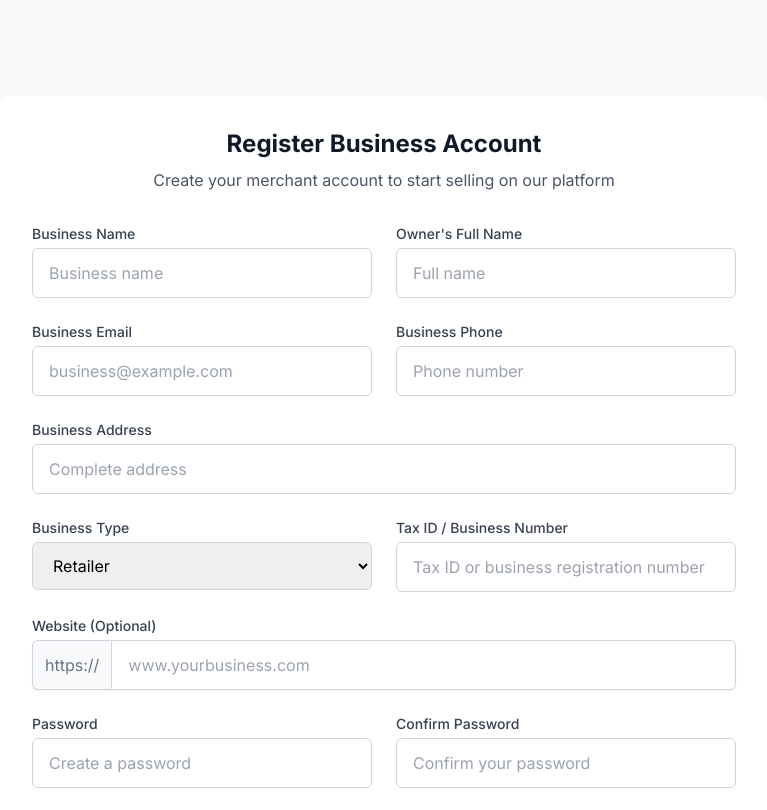
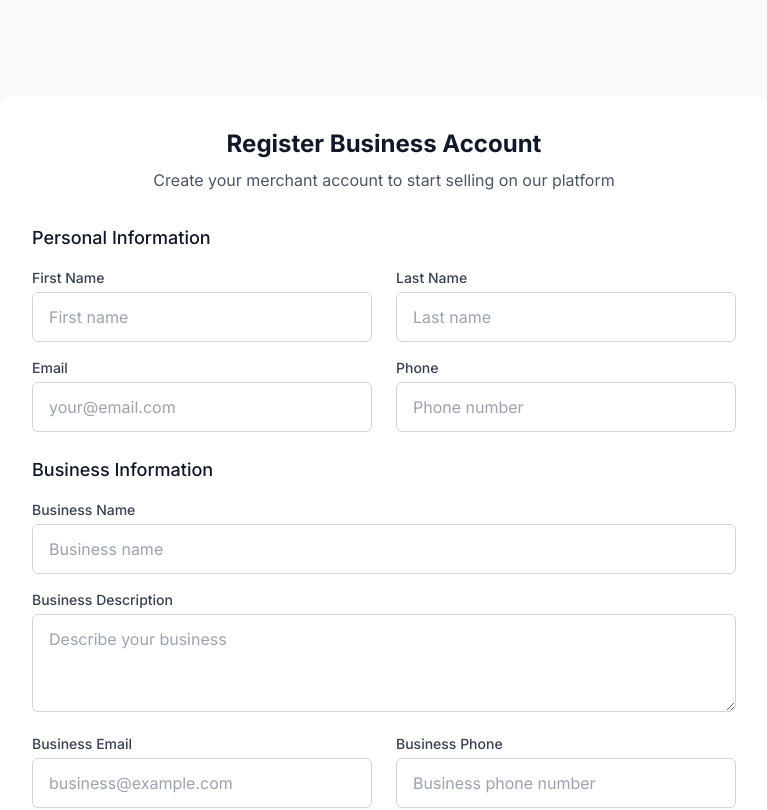
Before and after one commit to ojshav/Ecommerce, a React (Vite) app: page /register-business in a window 1280 px wide. Shown: the top 810 px of the page, without its empty margins (256-1023 px from the left). Built offline with nearby package versions, Linux system fonts and the light colour scheme; no server answers.

Commit message:
Solved the bug with the buisness login page

```diff
--- /dev/null
+++ b/src/config.ts
@@ -0,0 +1 @@
+export const API_BASE_URL = process.env.VITE_API_BASE_URL || 'http://127.0.0.1:5000/api';
--- a/src/pages/auth/BusinessLogin.tsx
+++ b/src/pages/auth/BusinessLogin.tsx
@@ -3,22 +3,70 @@ import { Link, useNavigate } from 'react-router-dom';
 import { useAuth } from '../../context/AuthContext';
 import { motion } from 'framer-motion';
 
+const API_BASE_URL = import.meta.env.VITE_API_BASE_URL;
+
 const BusinessLogin: React.FC = () => {
   const [email, setEmail] = useState('');
   const [password, setPassword] = useState('');
+  const [error, setError] = useState('');
   const [isSubmitting, setIsSubmitting] = useState(false);
-  const { businessLogin } = useAuth();
+  const { setAuthState } = useAuth(); // We'll add this function to AuthContext
   const navigate = useNavigate();
 
   const handleSubmit = async (e: React.FormEvent) => {
     e.preventDefault();
     setIsSubmitting(true);
+    setError('');
 
     try {
-      const success = await businessLogin(email, password);
-      if (success) {
-        navigate('/business/dashboard');
+      // Make the API request to validate credentials
+      const response = await fetch(`${API_BASE_URL}/api/auth/login`, {
+        method: 'POST',
+        headers: {
+          'Content-Type': 'application/json',
+        },
+        body: JSON.stringify({
+          business_email: email,
+          password: password
+        }),
+      });
+
+      const data = await response.json();
+
+      if (response.status === 200) {
+        // Update auth context with tokens and user info from the API
+        const success = await setAuthState({
+          accessToken: data.access_token,
+          refreshToken: data.refresh_token,
+          user: {
+            id: data.merchant?.id || 'unknown',
+            email: email,
+            name: data.merchant?.business_name || 'Business User',
+            role: 'merchant'
+          }
+        });
+
+        if (success) {
+          // Store tokens in localStorage (can be moved to setAuthState)
+          localStorage.setItem('access_token', data.access_token);
+          localStorage.setItem('refresh_token', data.refresh_token);
+
+          // Store merchant info if available
+          if (data.merchant) {
+            localStorage.setItem('merchant_profile', JSON.stringify(data.merchant));
+          }
+
+          // Redirect to business dashboard
+          navigate('/business/dashboard');
+        } else {
+          throw new Error('Failed to update authentication context');
+        }
+      } else {
+        throw new Error(data.error || 'Invalid email or password');
       }
+    } catch (err) {
+      setError(err instanceof Error ? err.message : 'An error occurred during login');
+      console.error(err);
     } finally {
       setIsSubmitting(false);
     }
@@ -38,10 +86,16 @@ const BusinessLogin: React.FC = () => {
             <p className="text-gray-600">Access your merchant dashboard</p>
           </div>
 
+          {error && (
+            <div className="mb-4 p-3 bg-red-50 border border-red-200 text-red-700 rounded-md">
+              {error}
+            </div>
+          )}
+
           <form onSubmit={handleSubmit} className="space-y-6">
             <div>
               <label htmlFor="email" className="block text-sm font-medium text-gray-700 mb-1">
-                Business Email
+                Email
               </label>
               <input
                 id="email"
--- a/src/pages/auth/RegisterBusiness.tsx
+++ b/src/pages/auth/RegisterBusiness.tsx
@@ -1,55 +1,49 @@
 import React, { useState } from 'react';
 import { Link, useNavigate } from 'react-router-dom';
-import { useAuth } from '../../context/AuthContext';
 import { motion } from 'framer-motion';
+
+const API_BASE_URL = import.meta.env.VITE_API_BASE_URL;
 
 const RegisterBusiness: React.FC = () => {
   const [formData, setFormData] = useState({
-    name: '',
+    // User details
+    first_name: '',
+    last_name: '',
     email: '',
     phone: '',
-    address: '',
-    type: 'Retailer',
-    taxId: '',
-    website: '',
-    owner: {
-      fullName: '',
-    },
     password: '',
-    confirmPassword: '',
+    confirm_password: '',
+
+    // Business details
+    business_name: '',
+    business_description: '',
+    business_email: '',
+    business_phone: '',
+    business_address: '',
   });
 
   const [passwordError, setPasswordError] = useState('');
   const [isSubmitting, setIsSubmitting] = useState(false);
   const [agreeToTerms, setAgreeToTerms] = useState(false);
+  const [error, setError] = useState('');
 
-  const { registerBusiness } = useAuth();
   const navigate = useNavigate();
 
-  const handleChange = (e: React.ChangeEvent<HTMLInputElement | HTMLSelectElement>) => {
+  const handleChange = (e: React.ChangeEvent<HTMLInputElement | HTMLTextAreaElement>) => {
     const { name, value } = e.target;
+    setFormData(prev => ({
+      ...prev,
+      [name]: value
+    }));
 
-    if (name.includes('.')) {
-      const [parent, child] = name.split('.');
-      if (parent === 'owner') {
-        setFormData({
-          ...formData,
-          owner: {
-            ...formData.owner,
-            [child]: value
-          }
-        });
-      }
-    } else {
-      setFormData({
-        ...formData,
-        [name]: value
-      });
+    // Clear password error when user starts typing
+    if (name === 'password' || name === 'confirm_password') {
+      setPasswordError('');
     }
   };
 
   const validatePassword = () => {
-    if (formData.password !== formData.confirmPassword) {
+    if (formData.password !== formData.confirm_password) {
       setPasswordError("Passwords don't match");
       return false;
     }
@@ -65,22 +59,46 @@ const RegisterBusiness: React.FC = () => {
 
   const handleSubmit = async (e: React.FormEvent) => {
     e.preventDefault();
+    setError('');
 
     if (!validatePassword()) {
       return;
     }
 
     if (!agreeToTerms) {
+      setError('Please agree to the terms and conditions');
       return;
     }
 
     setIsSubmitting(true);
 
     try {
-      const success = await registerBusiness(formData);
-      if (success) {
+      // Prepare data for API - remove confirm_password as it's not needed in the backend
+      const { confirm_password, ...apiData } = formData;
+
+      // Log the data being sent
+      console.log('Sending data:', apiData);
+
+      const response = await fetch(`${API_BASE_URL}/api/auth/register/merchant`, {
+        method: 'POST',
+        headers: {
+          'Content-Type': 'application/json',
+        },
+        body: JSON.stringify(apiData),
+      });
+
+      const data = await response.json();
+
+      if (!response.ok) {
+        console.error('Registration error:', data);
+        throw new Error(data.error || data.details || 'Failed to register');
+      }
+
+      // Success - navigate to dashboard
       navigate('/business/dashboard');
-      }
+    } catch (err) {
+      console.error('Registration error:', err);
+      setError(err instanceof Error ? err.message : 'An error occurred during registration');
     } finally {
       setIsSubmitting(false);
     }
@@ -101,37 +119,46 @@ const RegisterBusiness: React.FC = () => {
               <p className="text-gray-600">Create your merchant account to start selling on our platform</p>
             </div>
 
+            {error && (
+              <div className="mb-4 p-3 bg-red-50 border border-red-200 text-red-700 rounded-md">
+                {error}
+              </div>
+            )}
+
             <form onSubmit={handleSubmit} className="space-y-6">
+              {/* Personal Information */}
+              <div className="space-y-4">
+                <h2 className="text-lg font-medium text-gray-900">Personal Information</h2>
                 <div className="grid grid-cols-1 md:grid-cols-2 gap-6">
                   <div>
-                  <label htmlFor="name" className="block text-sm font-medium text-gray-700 mb-1">
-                    Business Name
+                    <label htmlFor="first_name" className="block text-sm font-medium text-gray-700 mb-1">
+                      First Name
                     </label>
                     <input
-                    id="name"
-                    name="name"
+                      id="first_name"
+                      name="first_name"
                       type="text"
-                    value={formData.name}
+                      value={formData.first_name}
                       onChange={handleChange}
                       required
                       className="w-full px-4 py-3 border border-gray-300 rounded-md focus:outline-none focus:ring-2 focus:ring-primary-500 focus:border-transparent"
-                    placeholder="Business name"
+                      placeholder="First name"
                     />
                   </div>
 
                   <div>
-                  <label htmlFor="owner.fullName" className="block text-sm font-medium text-gray-700 mb-1">
-                    Owner's Full Name
+                    <label htmlFor="last_name" className="block text-sm font-medium text-gray-700 mb-1">
+                      Last Name
                     </label>
                     <input
-                    id="owner.fullName"
-                    name="owner.fullName"
+                      id="last_name"
+                      name="last_name"
                       type="text"
-                    value={formData.owner.fullName}
+                      value={formData.last_name}
                       onChange={handleChange}
                       required
                       className="w-full px-4 py-3 border border-gray-300 rounded-md focus:outline-none focus:ring-2 focus:ring-primary-500 focus:border-transparent"
-                    placeholder="Full name"
+                      placeholder="Last name"
                     />
                   </div>
                 </div>
@@ -139,7 +166,7 @@ const RegisterBusiness: React.FC = () => {
                 <div className="grid grid-cols-1 md:grid-cols-2 gap-6">
                   <div>
                     <label htmlFor="email" className="block text-sm font-medium text-gray-700 mb-1">
-                    Business Email
+                      Email
                     </label>
                     <input
                       id="email"
@@ -149,13 +176,13 @@ const RegisterBusiness: React.FC = () => {
                       onChange={handleChange}
                       required
                       className="w-full px-4 py-3 border border-gray-300 rounded-md focus:outline-none focus:ring-2 focus:ring-primary-500 focus:border-transparent"
-                    placeholder="business@example.com"
+                      placeholder="your@email.com"
                     />
                   </div>
 
                   <div>
                     <label htmlFor="phone" className="block text-sm font-medium text-gray-700 mb-1">
-                    Business Phone
+                      Phone
                     </label>
                     <input
                       id="phone"
@@ -169,81 +196,93 @@ const RegisterBusiness: React.FC = () => {
                     />
                   </div>
                 </div>
+              </div>
 
+              {/* Business Information */}
+              <div className="space-y-4">
+                <h2 className="text-lg font-medium text-gray-900">Business Information</h2>
                 <div>
-                <label htmlFor="address" className="block text-sm font-medium text-gray-700 mb-1">
-                  Business Address
+                  <label htmlFor="business_name" className="block text-sm font-medium text-gray-700 mb-1">
+                    Business Name
                   </label>
                   <input
-                  id="address"
-                  name="address"
+                    id="business_name"
+                    name="business_name"
                     type="text"
-                  value={formData.address}
+                    value={formData.business_name}
                     onChange={handleChange}
                     required
                     className="w-full px-4 py-3 border border-gray-300 rounded-md focus:outline-none focus:ring-2 focus:ring-primary-500 focus:border-transparent"
-                  placeholder="Complete address"
+                    placeholder="Business name"
+                  />
+                </div>
+
+                <div>
+                  <label htmlFor="business_description" className="block text-sm font-medium text-gray-700 mb-1">
+                    Business Description
+                  </label>
+                  <textarea
+                    id="business_description"
+                    name="business_description"
+                    value={formData.business_description}
+                    onChange={handleChange}
+                    rows={3}
+                    className="w-full px-4 py-3 border border-gray-300 rounded-md focus:outline-none focus:ring-2 focus:ring-primary-500 focus:border-transparent"
+                    placeholder="Describe your business"
                   />
                 </div>
 
                 <div className="grid grid-cols-1 md:grid-cols-2 gap-6">
                   <div>
-                  <label htmlFor="type" className="block text-sm font-medium text-gray-700 mb-1">
-                    Business Type
+                    <label htmlFor="business_email" className="block text-sm font-medium text-gray-700 mb-1">
+                      Business Email
                     </label>
-                  <select
-                    id="type"
-                    name="type"
-                    value={formData.type}
+                    <input
+                      id="business_email"
+                      name="business_email"
+                      type="email"
+                      value={formData.business_email}
                       onChange={handleChange}
-                    required
                       className="w-full px-4 py-3 border border-gray-300 rounded-md focus:outline-none focus:ring-2 focus:ring-primary-500 focus:border-transparent"
-                  >
-                    <option value="Retailer">Retailer</option>
-                    <option value="Manufacturer">Manufacturer</option>
-                    <option value="Distributor">Distributor</option>
-                    <option value="Service Provider">Service Provider</option>
-                    <option value="Other">Other</option>
-                  </select>
+                      placeholder="business@example.com"
+                    />
                   </div>
 
                   <div>
-                  <label htmlFor="taxId" className="block text-sm font-medium text-gray-700 mb-1">
-                    Tax ID / Business Number
+                    <label htmlFor="business_phone" className="block text-sm font-medium text-gray-700 mb-1">
+                      Business Phone
                     </label>
                     <input
-                    id="taxId"
-                    name="taxId"
-                    type="text"
-                    value={formData.taxId}
+                      id="business_phone"
+                      name="business_phone"
+                      type="tel"
+                      value={formData.business_phone}
                       onChange={handleChange}
-                    required
                       className="w-full px-4 py-3 border border-gray-300 rounded-md focus:outline-none focus:ring-2 focus:ring-primary-500 focus:border-transparent"
-                    placeholder="Tax ID or business registration number"
+                      placeholder="Business phone number"
                     />
                   </div>
                 </div>
 
                 <div>
-                <label htmlFor="website" className="block text-sm font-medium text-gray-700 mb-1">
-                  Website (Optional)
+                  <label htmlFor="business_address" className="block text-sm font-medium text-gray-700 mb-1">
+                    Business Address
                   </label>
-                <div className="flex rounded-md shadow-sm">
-                  <span className="inline-flex items-center px-3 py-3 rounded-l-md border border-r-0 border-gray-300 bg-gray-50 text-gray-500">
-                    https://
-                  </span>
-                  <input
-                    id="website"
-                    name="website"
-                    type="text"
-                    value={formData.website}
+                  <textarea
+                    id="business_address"
+                    name="business_address"
+                    value={formData.business_address}
                     onChange={handleChange}
-                    className="flex-1 px-4 py-3 border border-gray-300 rounded-r-md focus:outline-none focus:ring-2 focus:ring-primary-500 focus:border-transparent"
-                    placeholder="www.yourbusiness.com"
+                    rows={3}
+                    className="w-full px-4 py-3 border border-gray-300 rounded-md focus:outline-none focus:ring-2 focus:ring-primary-500 focus:border-transparent"
+                    placeholder="Complete business address"
                   />
                 </div>
               </div>
 
+              {/* Password */}
+              <div className="space-y-4">
+                <h2 className="text-lg font-medium text-gray-900">Account Security</h2>
                 <div className="grid grid-cols-1 md:grid-cols-2 gap-6">
                   <div>
                     <label htmlFor="password" className="block text-sm font-medium text-gray-700 mb-1">
@@ -256,22 +295,24 @@ const RegisterBusiness: React.FC = () => {
                       value={formData.password}
                       onChange={handleChange}
                       required
+                      minLength={8}
                       className="w-full px-4 py-3 border border-gray-300 rounded-md focus:outline-none focus:ring-2 focus:ring-primary-500 focus:border-transparent"
                       placeholder="Create a password"
                     />
                   </div>
 
                   <div>
-                  <label htmlFor="confirmPassword" className="block text-sm font-medium text-gray-700 mb-1">
+                    <label htmlFor="confirm_password" className="block text-sm font-medium text-gray-700 mb-1">
                       Confirm Password
                     </label>
                     <input
-                    id="confirmPassword"
-                    name="confirmPassword"
+                      id="confirm_password"
+                      name="confirm_password"
                       type="password"
-                    value={formData.confirmPassword}
+                      value={formData.confirm_password}
                       onChange={handleChange}
                       required
+                      minLength={8}
                       className={`w-full px-4 py-3 border rounded-md focus:outline-none focus:ring-2 focus:ring-primary-500 focus:border-transparent ${
                         passwordError ? 'border-red-300' : 'border-gray-300'
                       }`}
@@ -280,6 +321,7 @@ const RegisterBusiness: React.FC = () => {
                     {passwordError && (
                       <p className="mt-1 text-sm text-red-600">{passwordError}</p>
                     )}
+                  </div>
                 </div>
               </div>
 
@@ -323,7 +365,10 @@ const RegisterBusiness: React.FC = () => {
           </div>
 
           <div className="px-8 py-4 bg-gray-50 border-t border-gray-200">
-            {/* Intentionally left empty */}
+            <p className="text-sm text-gray-600">
+              After registration, you'll need to complete your business verification by submitting required documents.
+              Your account will be reviewed before you can start selling on our platform.
+            </p>
           </div>
         </motion.div>
       </div>
```
Also changed, not shown: src/context/AuthContext.tsx (+130 -65 lines). Lines whose indentation alone changed are shown as unchanged.
